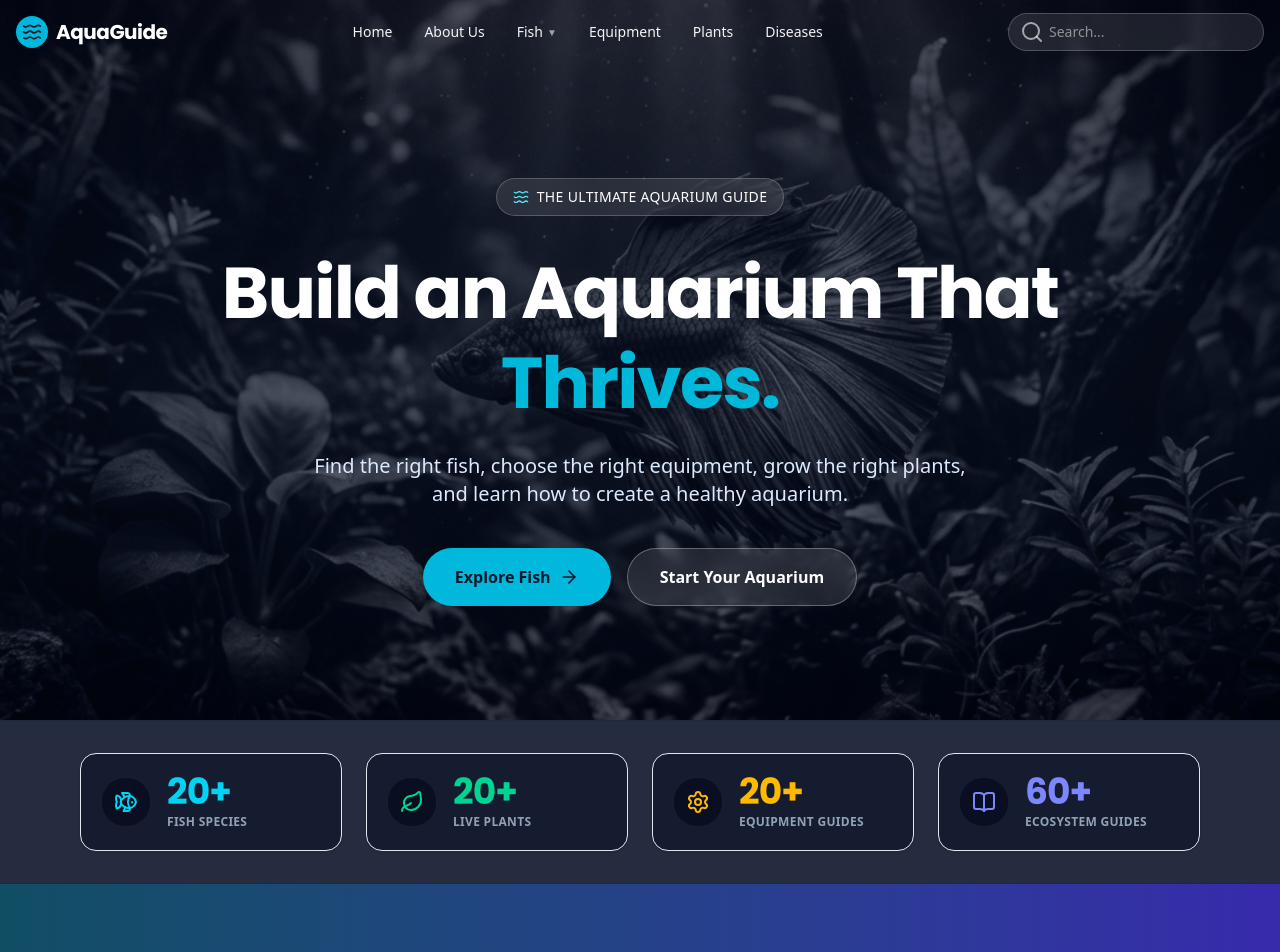
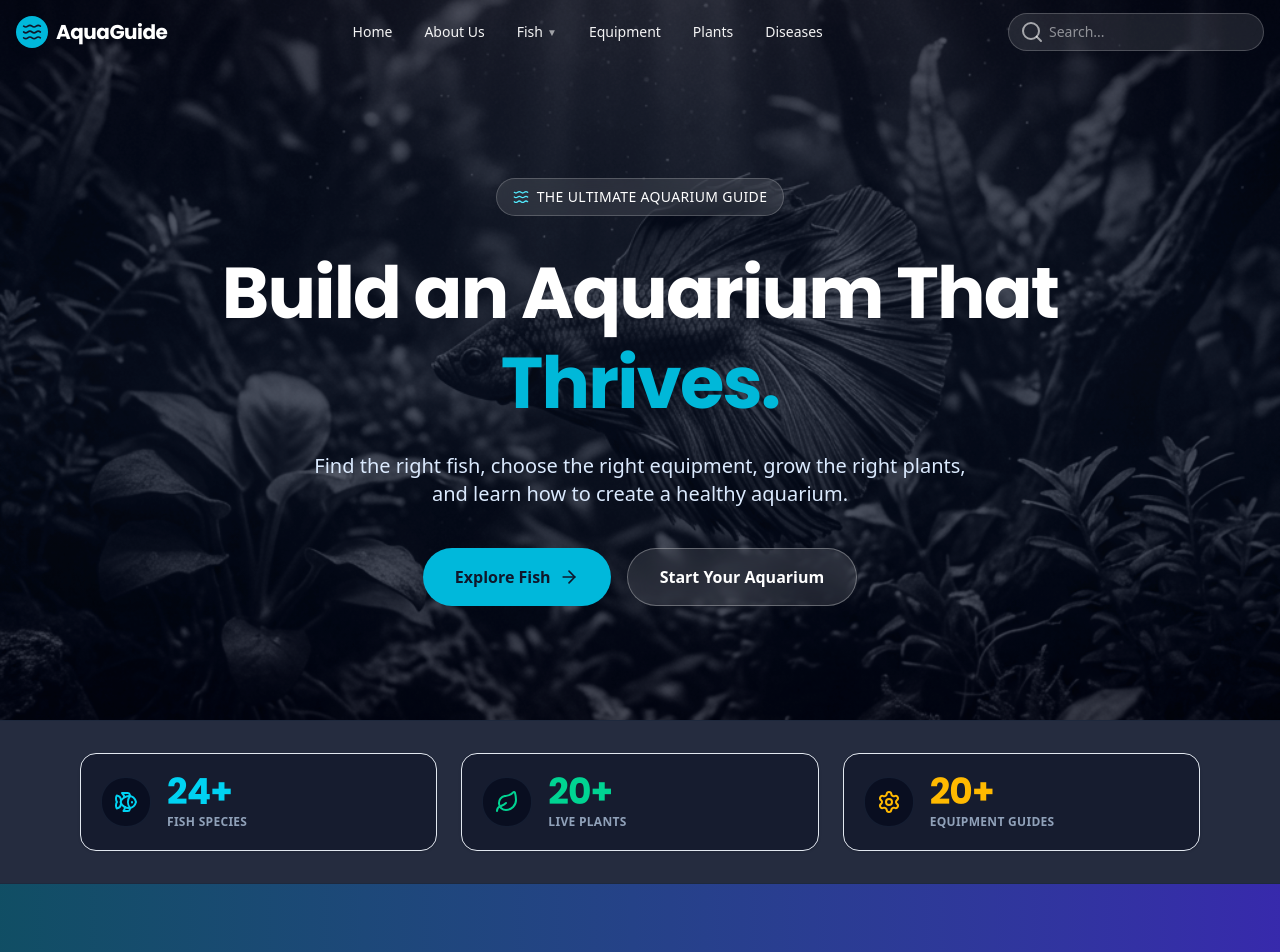
Before and after one commit to roshan773/AquaVersa, a Next.js app: page / in a window 1280 px wide. Shown: the top 952 px of the page. Built offline with nearby package versions, Linux system fonts and the light colour scheme.

Commit message:
feat: remove ecosystem guide and add 4 new fish species

```diff
--- a/components/home/StatsStrip.tsx
+++ b/components/home/StatsStrip.tsx
@@ -1,9 +1,9 @@
 'use client';
 import { useStats } from '@/components/home/StatsContext';
-import { Fish, Leaf, Settings, BookOpen } from 'lucide-react';
+import { Fish, Leaf, Settings } from 'lucide-react';
 
 export default function StatsStrip() {
-  const { fish, plants, equipment, careTopics } = useStats();
+  const { fish, plants, equipment } = useStats();
 
   const statsItems = [
     {
@@ -33,21 +33,12 @@ export default function StatsStrip() {
       borderClass: 'hover:border-amber-500/20',
       bgGlow: 'from-amber-500/10 to-transparent',
     },
-    {
-      label: 'Ecosystem Guides',
-      value: careTopics,
-      icon: <BookOpen className="w-6 h-6 text-indigo-400" />,
-      colorClass: 'text-indigo-400',
-      shadowClass: 'hover:shadow-indigo-500/5',
-      borderClass: 'hover:border-indigo-500/20',
-      bgGlow: 'from-indigo-500/10 to-transparent',
-    },
   ];
 
   return (
     <section className="w-full bg-slate-900/90 dark:bg-slate-950/90 border-y border-slate-800/80 py-8">
       <div className="container mx-auto px-4 max-w-6xl">
-        <div className="grid grid-cols-2 lg:grid-cols-4 gap-4 md:gap-6">
+        <div className="grid grid-cols-1 md:grid-cols-3 gap-6">
           {statsItems.map((stat, i) => (
             <div
               key={i}
--- a/data/fish.ts
+++ b/data/fish.ts
@@ -440,5 +440,93 @@ export const fishData: Fish[] = [
     "difficultyScore": 1,
     "difficultyReason": "Great choices for new aquarists. Hardy, forgiving of minor beginner mistakes, and have straightforward feeding and basic filtration requirements.",
     "beginnerSuitable": true
+  },
+  {
+    "id": "fw-10",
+    "slug": "kribensis-cichlid",
+    "name": "Kribensis Cichlid",
+    "scientificName": "Pelvicachromis pulcher",
+    "category": "Freshwater",
+    "difficulty": "Beginner",
+    "temperament": "Peaceful",
+    "minTankSize": 20,
+    "maxSize": 4,
+    "temperature": "75-81°F",
+    "ph": "6.5-7.5",
+    "lifespan": "5 years",
+    "diet": "Omnivore",
+    "description": "The Kribensis is a beautiful dwarf cichlid from West Africa. They are colorful, easy to care for, and generally peaceful community fish that form strong mating pairs.",
+    "careGuide": "Provide plenty of caves, pots, or hiding places for nesting. Feed high-quality cichlid pellets, flakes, and frozen foods like brine shrimp.",
+    "image": "/images/neon_tetra.png",
+    "compatibleWith": [],
+    "difficultyScore": 1,
+    "difficultyReason": "Hardy and adaptable dwarf cichlid, excellent introduction to cichlid behavior.",
+    "beginnerSuitable": true
+  },
+  {
+    "id": "fw-11",
+    "slug": "neon-dwarf-rainbowfish",
+    "name": "Neon Dwarf Rainbowfish",
+    "scientificName": "Melanotaenia praecox",
+    "category": "Freshwater",
+    "difficulty": "Intermediate",
+    "temperament": "Peaceful",
+    "minTankSize": 30,
+    "maxSize": 3,
+    "temperature": "72-78°F",
+    "ph": "6.8-7.5",
+    "lifespan": "3-5 years",
+    "diet": "Omnivore",
+    "description": "Known for their brilliant iridescent blue coloration and reddish fins. They are active schooling fish that bring constant movement and color to the aquarium.",
+    "careGuide": "Keep in groups of 6 or more in a long tank to allow for active swimming. Maintain clean, well-oxygenated water.",
+    "image": "/images/neon_tetra.png",
+    "compatibleWith": [],
+    "difficultyScore": 2,
+    "difficultyReason": "Schooling fish that requires stable water conditions and active swimming space.",
+    "beginnerSuitable": false
+  },
+  {
+    "id": "sw-10",
+    "slug": "yellow-watchman-goby",
+    "name": "Yellow Watchman Goby",
+    "scientificName": "Cryptocentrus cinctus",
+    "category": "Saltwater",
+    "difficulty": "Beginner",
+    "temperament": "Peaceful",
+    "minTankSize": 30,
+    "maxSize": 3,
+    "temperature": "72-78°F",
+    "ph": "8.1-8.4",
+    "lifespan": "5 years",
+    "diet": "Carnivore",
+    "description": "A popular marine goby known for its bright yellow color and interesting symbiotic relationship with pistol shrimp.",
+    "careGuide": "Provide a sandy substrate for burrowing. Ensure the tank is covered as they are known jumpers. Feed meaty foods like mysis shrimp.",
+    "image": "/images/blue_tang.png",
+    "compatibleWith": [],
+    "difficultyScore": 1,
+    "difficultyReason": "Hardy, bottom-dwelling marine goby with straightforward feeding requirements.",
+    "beginnerSuitable": true
+  },
+  {
+    "id": "sw-11",
+    "slug": "kole-yellow-eye-tang",
+    "name": "Kole Yellow Eye Tang",
+    "scientificName": "Ctenochaetus strigosus",
+    "category": "Saltwater",
+    "difficulty": "Intermediate",
+    "temperament": "Semi-Aggressive",
+    "minTankSize": 70,
+    "maxSize": 7,
+    "temperature": "72-78°F",
+    "ph": "8.1-8.4",
+    "lifespan": "10 years",
+    "diet": "Herbivore",
+    "description": "An excellent utility fish for marine aquariums, known for grazing on film algae and detritus. They have a striking dark body with fine lines and a bright yellow ring around the eye.",
+    "careGuide": "Needs plenty of swimming space and active water flow. Supplement their diet with dried seaweed (nori) and high-quality marine pellets.",
+    "image": "/images/blue_tang.png",
+    "compatibleWith": [],
+    "difficultyScore": 2,
+    "difficultyReason": "Requires a larger, established tank with abundant live rock grazing surfaces.",
+    "beginnerSuitable": false
   }
 ];
```
